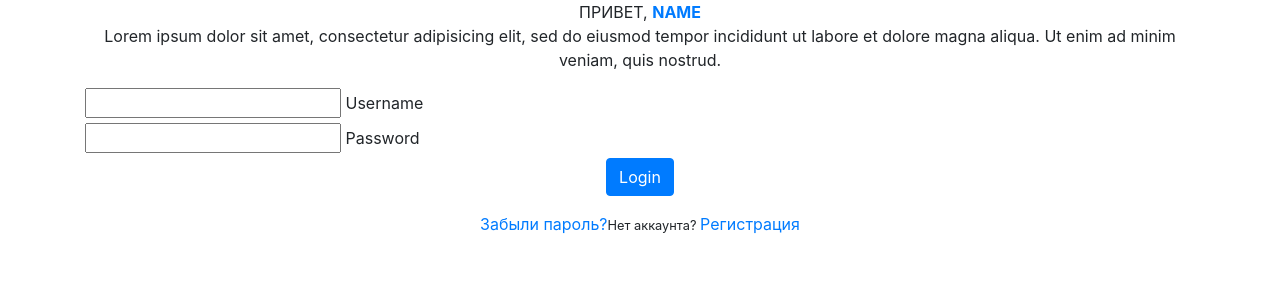
After one commit to rumyantsevaT/myblog, a PHP site: page /login.html in a window 1280 px wide. The commit adds this page. Shown: the top 300 px of the page. Run offline with PHP 8.4, Linux system fonts and the light colour scheme.

Commit message:
page login and catcher.php

```diff
--- /dev/null
+++ b/login.html
@@ -0,0 +1,37 @@
+<!doctype html>
+<html lang="ru">
+<head>
+    <!-- Required meta tags -->
+    <meta charset="utf-8">
+    <meta name="viewport" content="width=device-width, initial-scale=1, shrink-to-fit=no">
+    <!-- Bootstrap CSS -->
+    <link rel="stylesheet" href="https://maxcdn.bootstrapcdn.com/bootstrap/4.0.0/css/bootstrap.min.css" integrity="sha384-Gn5384xqQ1aoWXA+058RXPxPg6fy4IWvTNh0E263XmFcJlSAwiGgFAW/dAiS6JXm" crossorigin="anonymous">
+    <title>Заголовок</title>
+</head>
+<body>
+<div class="page login-page">
+    <div class="container">
+        <div class="form-outer text-center d-flex align-items-center">
+            <div class="form-inner">
+                <div class="logo text-uppercase"><span>Привет, </span><strong class="text-primary">Name</strong></div>
+                <p>Lorem ipsum dolor sit amet, consectetur adipisicing elit, sed do eiusmod tempor incididunt ut labore et dolore magna aliqua. Ut enim ad minim veniam, quis nostrud.</p>
+                <form method="get" class="text-left form-validate" novalidate="novalidate">
+                    <div class="form-group-material">
+                        <input id="login-username" type="text" name="loginUsername" required="" data-msg="Please enter your username" class="input-material is-valid" aria-invalid="false">
+                        <label for="login-username" class="label-material active">Username</label>
+                    </div>
+                    <div class="form-group-material">
+                        <input id="login-password" type="password" name="loginPassword" required="" data-msg="Please enter your password" class="input-material is-valid" aria-invalid="false">
+                        <label for="login-password" class="label-material active">Password</label>
+                    </div>
+                    <div class="form-group text-center"><a id="login" href="index.html" class="btn btn-primary">Login</a>
+                        <!-- This should be submit button but I replaced it with <a> for demo purposes-->
+                    </div>
+                </form><a href="#" class="forgot-pass">Забыли пароль?</a><small>Нет аккаунта? </small><a href="register.html" class="signup">Регистрация</a>
+            </div>
+        </div>
+    </div>
+    <!-- /.container -->
+</div>
+</body>
+</html>
--- a/new-post.php
+++ b/new-post.php
@@ -37,8 +37,7 @@
 	<div class="row">
 		<div class="col-md-12">
 			<h1>Новая статья</h1>
-
-            <form action="index.php" method="POST">
+            <form action="catcher.php" method="POST">
                 <div class="form-group">
                     <label>Заголовок</label>
                     <input name="title" type="text" class="form-control" placeholder="Введите заголовок вашей статьи">
```
Also changed, not shown: catcher.php (added, +12 -0 lines), css/style.css (added, +7 -0 lines).
